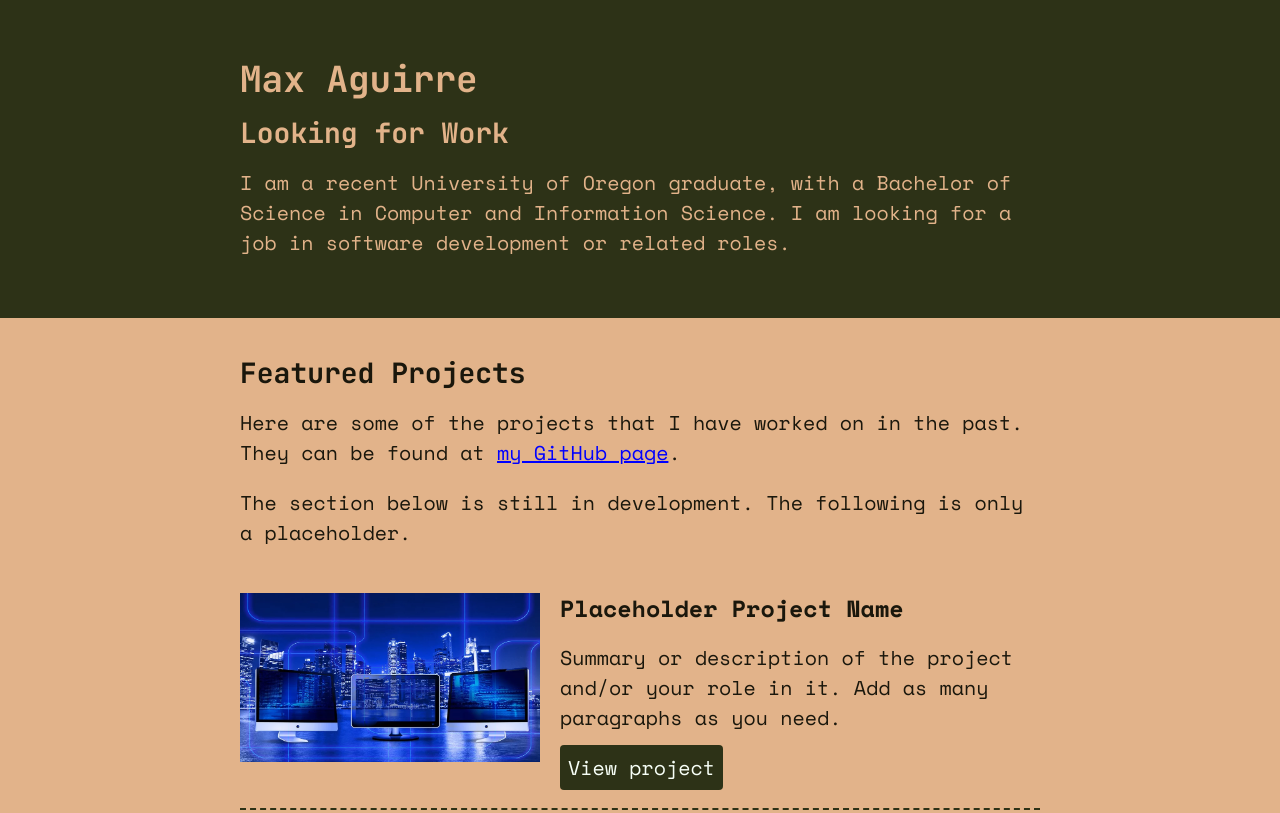
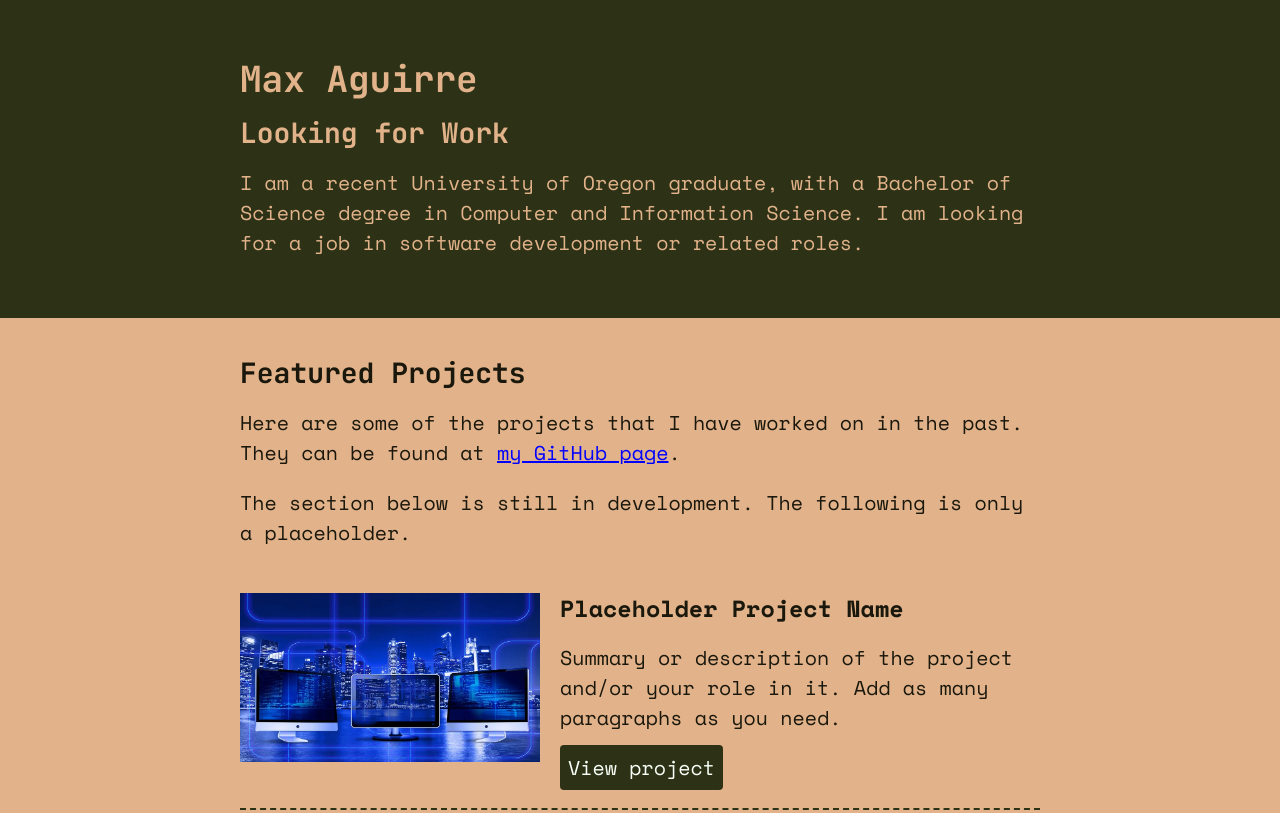
Before and after one commit to maguirr4-uo/OUTDATED-html-css-portfolio, a plain HTML site: page index.html in a window 1280 px wide. Shown: the top 813 px of the page. Drawn offline with nearby package versions, Linux system fonts and the light colour scheme.

Commit message:
Update index.html

```diff
--- a/index.html
+++ b/index.html
@@ -16,7 +16,7 @@
           <h1>Max Aguirre</h1>
           <h2>Looking for Work</h2>
 
-          <p>I am a recent University of Oregon graduate, with a Bachelor of Science in Computer and Information Science. I am looking for
+          <p>I am a recent University of Oregon graduate, with a Bachelor of Science degree in Computer and Information Science. I am looking for
           a job in software development or related roles.</p>
 
         </div>
```
